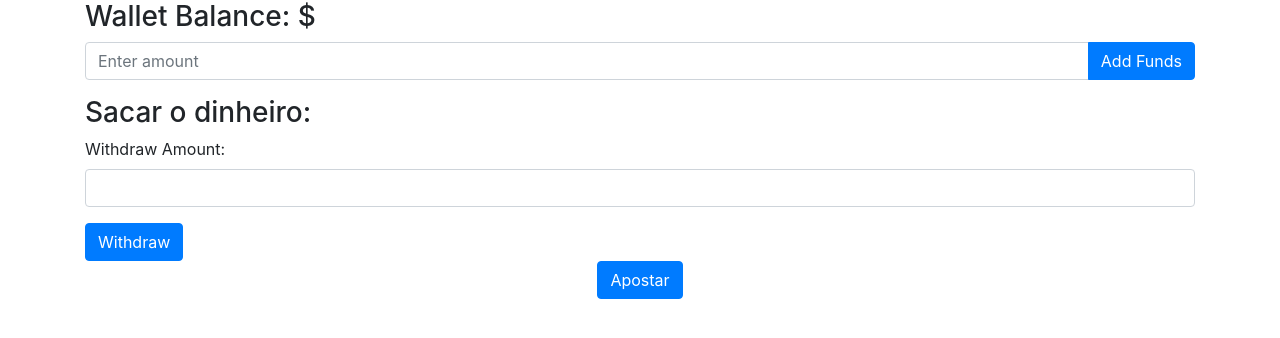
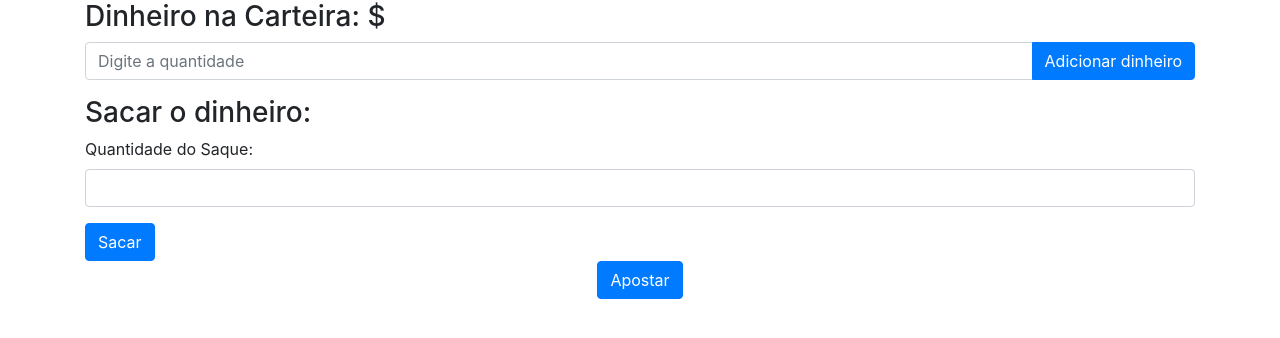
Before and after one commit to DiogoSabec/jogo-de-azar, a Django app: page /balance/ in a window 1280 px wide. Shown: the top 338 px of the page. Run offline with Django 4.2, Linux system fonts and the light colour scheme; some libraries are stand-ins or nearby versions.

Commit message:
Projeto finalizado

```diff
--- a/app/static/js/roleta.js
+++ b/app/static/js/roleta.js
@@ -15,7 +15,7 @@
 
 function withdrawFromWallet(withdrawAmount) {
     if (withdrawAmount > walletBalance) {
-        alert("Insufficient funds. Cannot withdraw more than the current balance.");
+        alert("Saldo insuficiente.");
         return;
     }
 
@@ -31,7 +31,7 @@
     var amount = parseFloat(amountInput.value);
 
     if (isNaN(amount) || amount <= 0) {
-        alert("Please enter a valid amount to add to your wallet.");
+        alert("Digite uma quantidade valida para acidionar a sua carteira.");
         return;
     }
 
@@ -55,13 +55,9 @@
     }
 
     if (valorAposta > walletBalance) {
-        alert("Insufficient funds. Cannot bet more than the current balance.");
+        alert("Insufficient funds. Please add more money to your wallet.");
         return;
     }
-
-    // Deduzir o valor da aposta do saldo da carteira
-    walletBalance -= valorAposta;
-    updateWalletBalance();
 
     var cores = ['red', 'orange', 'yellow', 'green', 'blue', 'indigo', 'violet', 'pink'];
     var corSorteada = cores[Math.floor(Math.random() * cores.length)];
@@ -73,14 +69,21 @@
         updateWalletBalance();
         document.getElementById('resultado').innerText = "Congratulations! You won! You bet on the color " + selectedColor + " and the drawn color was " + corSorteada + ". You earned $" + ganho.toFixed(2) + ".";
     } else {
-        document.getElementById('resultado').innerText = "Sorry, you lost. You bet on the color " + selectedColor + ", but the drawn color was " + corSorteada + ".";
+        var multiplier = parseFloat(document.getElementById(selectedColor).textContent);
+        var aaa = valorAposta / multiplier;
+        var perda = valorAposta - aaa;
+        walletBalance -= perda;
+
+
+        document.getElementById('resultado').innerText = "Sorry, you lost. You bet on the color " + selectedColor + ", but the drawn color was " + corSorteada + ". You lost $" + perda.toFixed(2) + ".";
+        updateWalletBalance();
+
     }
 
-    // Salve o novo saldo da carteira no Local Storage
-    localStorage.setItem("walletBalance", walletBalance);
+        // Salve o novo saldo da carteira no Local Storage
+        localStorage.setItem("walletBalance", walletBalance);
+}
 
-    valorApostaInput.value = "";
-}
 
 document.getElementById("withdrawForm").addEventListener("submit", function(event) {
     event.preventDefault();
@@ -90,4 +93,29 @@
     withdrawAmountInput.value = "";
 });
 
+function generateRandomMultipliers() {
+    const multipliers = {
+        red: (Math.random() * 0.5) + 1,
+        orange: (Math.random() * 0.5) + 1,
+        yellow: (Math.random() * 0.5) + 1,
+        green: (Math.random() * 0.5) + 1,
+        blue: (Math.random() * 0.5) + 1,
+        indigo: (Math.random() * 0.5) + 1,
+        violet: (Math.random() * 0.5) + 1,
+        pink: (Math.random() * 0.5) + 1,
+    };
+    return multipliers;
+}
+
+function initializeMultiplicadores() {
+    var multipliers = generateRandomMultipliers();
+    for (var color in multipliers) {
+        if (multipliers.hasOwnProperty(color)) {
+            var multiplierElement = document.getElementById(color);
+            multiplierElement.textContent = multipliers[color].toFixed(2);
+        }
+    }
+}
+
+
 loadWalletBalance();
--- a/app/templates/balance.html
+++ b/app/templates/balance.html
@@ -7,17 +7,20 @@
     <script src="https://code.jquery.com/jquery-3.6.0.min.js"></script>
     <link rel="stylesheet" type="text/css" href="https://stackpath.bootstrapcdn.com/bootstrap/4.5.2/css/bootstrap.min.css">
     <script src="https://stackpath.bootstrapcdn.com/bootstrap/4.5.2/js/bootstrap.min.js"></script>
+
     <script type="text/javascript" src="{% static '/js/roleta.js' %}"></script>
     <link rel="stylesheet" type="text/css" href="{% static 'css/style.css' %}">
+
     <title>Conta do Usuário</title>
 </head>
+
 <body>
     <div class="container">
-        <h3>Wallet Balance: $<span id="walletBalance"></span></h3>
+        <h3>Dinheiro na Carteira: $<span id="walletBalance"></span></h3>
         <div class="input-group mb-3">
-            <input id="amountInput" type="number" min="0" placeholder="Enter amount" class="form-control">
+            <input id="amountInput" type="number" min="0" placeholder="Digite a quantidade" class="form-control">
             <div class="input-group-append">
-                <button onclick="addToWallet()" class="btn btn-primary">Add Funds</button>
+                <button onclick="addToWallet()" class="btn btn-primary">Adicionar dinheiro</button>
             </div>
         </div>
 
@@ -25,10 +28,10 @@
         <h3>Sacar o dinheiro:</h3>
         <form id="withdrawForm">
             <div class="form-group">
-                <label for="withdrawAmount">Withdraw Amount:</label>
+                <label for="withdrawAmount">Quantidade do Saque:</label>
                 <input type="number" id="withdrawAmount" required class="form-control">
             </div>
-            <button type="submit" class="btn btn-primary">Withdraw</button>
+            <button type="submit" class="btn btn-primary">Sacar</button>
         </form>
     </div>
 
```
Also changed, not shown: db.sqlite3.
